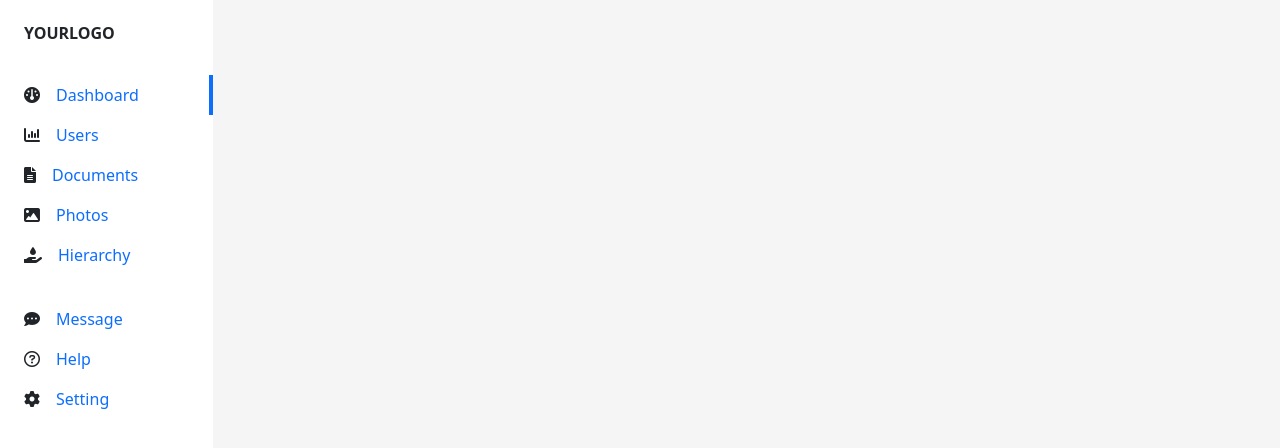
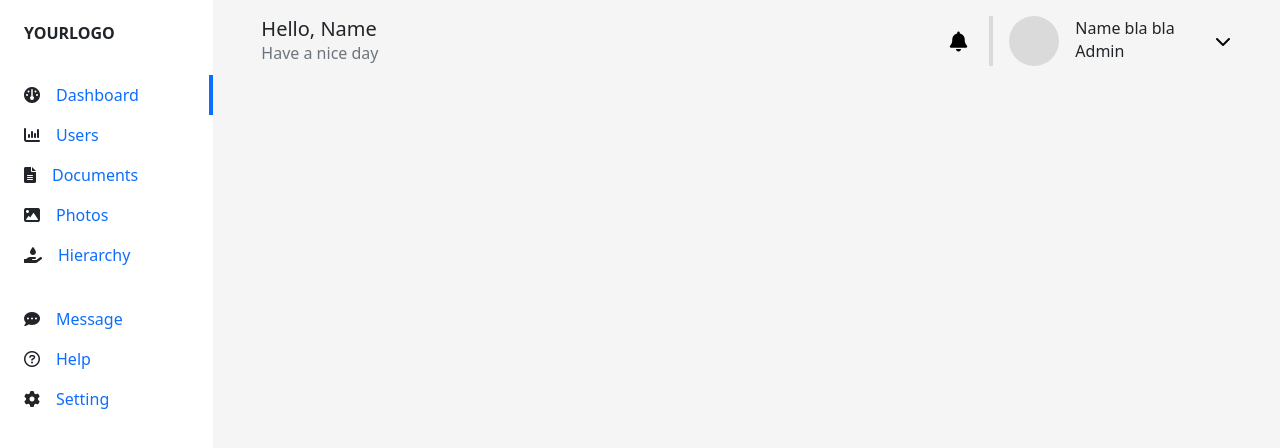
Before and after one commit to llPornpilin/UserManagement, an Angular app in the folder frontend/userManagementFront/: page / in a window 1280 px wide. Shown: the top 448 px of the page. Built offline with nearby package versions, Linux system fonts and the light colour scheme.

Commit message:
top nav bar

```diff
--- a/frontend/package.json
+++ /dev/null
@@ -1,5 +0,0 @@
-{
-  "dependencies": {
-    "tslib": "^2.6.2"
-  }
-}
--- a/frontend/userManagementFront/src/app/app.component.html
+++ b/frontend/userManagementFront/src/app/app.component.html
@@ -1,2 +1,3 @@
-    <app-navbar></app-navbar>
-    <router-outlet><router-outlet />
+<app-navbar></app-navbar>
+<app-topbar></app-topbar>
+<router-outlet><router-outlet />
--- a/frontend/userManagementFront/src/app/core/components/navbar/navbar.component.html
+++ b/frontend/userManagementFront/src/app/core/components/navbar/navbar.component.html
@@ -4,35 +4,35 @@
         <ul class="nav flex-column justify-content-center">
             <li class="nav-item d-flex justify-content-start align-items-center border-end border-4 border-primary">
                 <i class="fa-solid fa-gauge"></i>
-                <a class="nav-link active" aria-current="page" href="#">Dashboard</a>
+                <a class="nav-link active ps-3" aria-current="page" href="#">Dashboard</a>
             </li>
             <li class="nav-item d-flex justify-content-start align-items-center">
                 <i class="fa-solid fa-chart-column"></i>
-                <a class="nav-link" href="#">Users</a>
+                <a class="nav-link ps-3" href="#">Users</a>
             </li>
             <li class="nav-item d-flex justify-content-start align-items-center">
                 <i class="fa-solid fa-file-lines"></i>
-                <a class="nav-link" href="#">Documents</a>
+                <a class="nav-link ps-3" href="#">Documents</a>
             </li>
             <li class="nav-item d-flex justify-content-start align-items-center">
                 <i class="fa-solid fa-image"></i>
-                <a class="nav-link" href="#">Photos</a>
+                <a class="nav-link ps-3" href="#">Photos</a>
             </li>
             <li class="nav-item d-flex justify-content-start align-items-center">
                 <i class="fa-solid fa-hand-holding-droplet"></i>
-                <a class="nav-link" href="#">Hierarchy</a>
+                <a class="nav-link ps-3" href="#">Hierarchy</a>
             </li><br>
             <li class="nav-item d-flex justify-content-start align-items-center">
                 <i class="fa-solid fa-comment-dots"></i>
-                <a class="nav-link" href="#">Message</a>
+                <a class="nav-link ps-3" href="#">Message</a>
             </li>
             <li class="nav-item d-flex justify-content-start align-items-center">
                 <i class="fa-regular fa-circle-question"></i>
-                <a class="nav-link" href="#">Help</a>
+                <a class="nav-link ps-3" href="#">Help</a>
             </li>
             <li class="nav-item d-flex justify-content-start align-items-center">
                 <i class="fa-solid fa-gear"></i>
-                <a class="nav-link" href="#">Setting</a>
+                <a class="nav-link ps-3" href="#">Setting</a>
             </li>
         </ul>
     </div>
--- a/frontend/userManagementFront/src/app/core/components/topbar/topbar.component.html
+++ b/frontend/userManagementFront/src/app/core/components/topbar/topbar.component.html
@@ -1 +1,26 @@
-<p>topbar works!</p>
+<div class="col-md-10 position-absolute top-0 end-0 d-flex p-3 px-5 align-items-center" style="background-color: #F5F5F5;">
+    <div class="d-flex align-items-center col-md-9 justify-content-between pe-3">
+        <div class="align-items-center">
+            <h5 class="p-0 m-0">Hello, Name</h5>
+            <p class="p-0 m-0 text-secondary">Have a nice day</p>
+        </div>
+        <button style="border: none; background-color: transparent;">
+            <i class="fa-solid fa-bell fa-lg"></i>
+        </button>
+    </div>
+
+    <div style="border-left: 4px solid #dadada; height: 50px;"></div>
+
+    <div class="col-md-3 ps-3 d-flex align-items-center justify-content-between">
+        <div class="d-flex align-items-center">
+            <div class="rounded-circle" style="width: 50px; height:50px; background-color: #dadada;"></div>
+            <div class="align-items-center ps-3">
+                <h6 class="p-0 m-0">Name bla bla</h6>
+                <p class="p-0 m-0 text-dark">Admin</p>
+            </div>
+        </div>
+        <button style="border: none; background-color: transparent;">
+            <i class="fa-solid fa-chevron-down"></i>
+        </button>
+    </div>
+</div>
```
Also changed, not shown: 1 other file (tests, documents, lock files or other folders).
